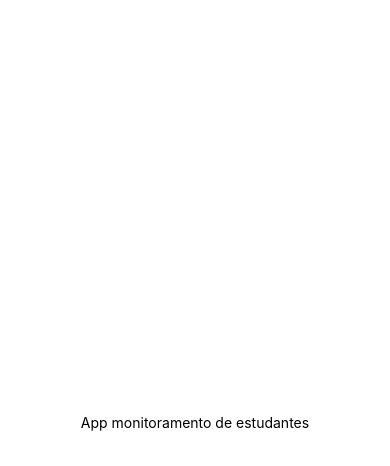
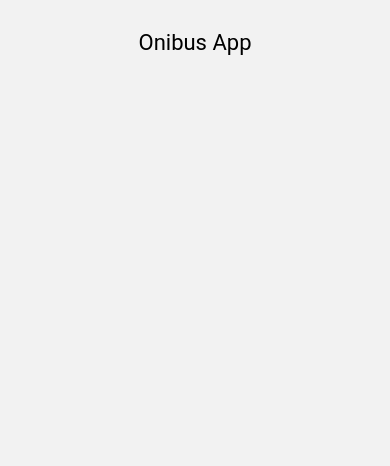
Before and after one commit to Felipe-Gs/mobile, a React Native app: screen / in a window 390 px wide. Shown: the top 466 px of the page. Built offline with nearby package versions, Linux system fonts and the light colour scheme.

Commit message:
feat: rotas configuradas

```diff
--- a/App.js
+++ b/App.js
@@ -1,20 +1,12 @@
-import { StatusBar } from 'expo-status-bar';
 import { StyleSheet, Text, View } from 'react-native';
+
+import { NavigationContainer } from "@react-navigation/native"
+import { AppRoutes } from './Routes';
 
 export default function App() {
   return (
-    <View style={styles.container}>
-      <Text>App monitoramento de estudantes</Text>
-      <StatusBar style="auto" />
-    </View>
+    <NavigationContainer>
+      <AppRoutes/>
+    </NavigationContainer>
   );
 }
-
-const styles = StyleSheet.create({
-  container: {
-    flex: 1,
-    backgroundColor: '#fff',
-    alignItems: 'center',
-    justifyContent: 'center',
-  },
-});
--- /dev/null
+++ b/Routes.js
@@ -0,0 +1,23 @@
+import { createNativeStackNavigator } from '@react-navigation/native-stack'
+
+const {Navigator, Screen} = createNativeStackNavigator();
+
+import { Login } from './src/pages/Login/Login';
+import { Home } from './src/pages/Home/Home';
+
+
+
+export function AppRoutes(){
+  return(
+      <Navigator screenOptions={{ headerShown: false }}>
+          <Screen
+              name='Login'
+              component={Login}
+          />
+          <Screen
+              name='Home'
+              component={Home}
+          />
+      </Navigator>
+  )
+}
--- /dev/null
+++ b/src/pages/Home/Home.js
@@ -0,0 +1,11 @@
+import React from 'react'
+import { View, Text , StyleSheet,} from 'react-native'
+
+
+export function Home() {
+  return (
+    <View>
+        <Text>Componente Home</Text>
+    </View>
+  )
+}
--- /dev/null
+++ b/src/pages/Login/Login.js
@@ -0,0 +1,24 @@
+import { View, Text, StyleSheet, SafeAreaView } from 'react-native'
+import React from 'react'
+
+export function Login() {
+  return (
+    <SafeAreaView style={style.container}>
+      <Text style={style.textOnibus}>Onibus App</Text>
+    </SafeAreaView>
+  )
+}
+
+
+const style = StyleSheet.create({
+    container:{
+        flex:1,
+        padding:20,
+        alignItems:"center",
+        marginTop:30
+    },
+    textOnibus:{
+        fontSize:22,
+        fontFamily: 'Roboto',
+    }
+})
```
Also changed, not shown: package.json (+7 -1 lines), src/Routes.js (deleted, +0 -18 lines), 1 other file (tests, documents, lock files or other folders).
